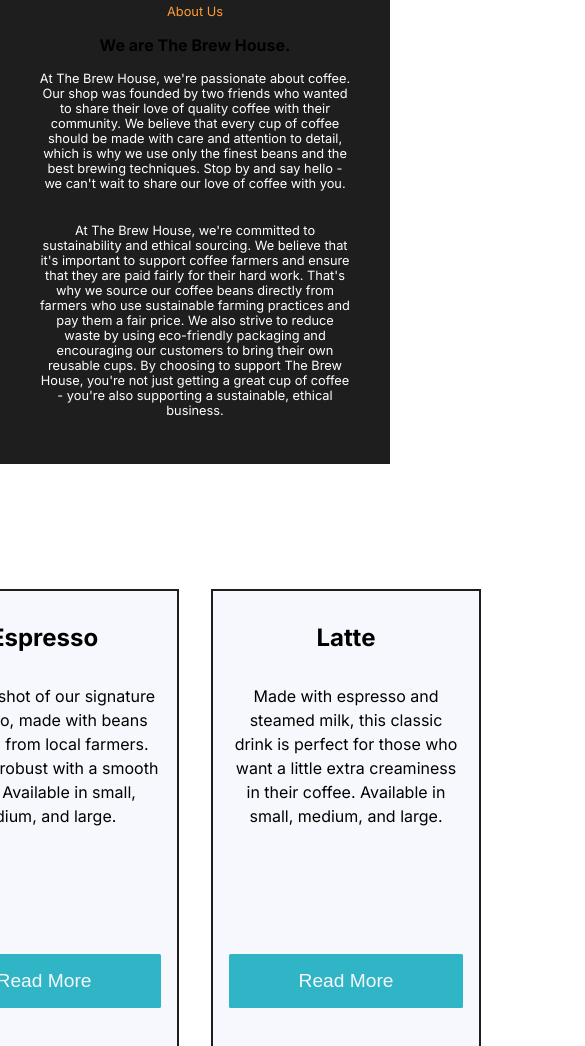
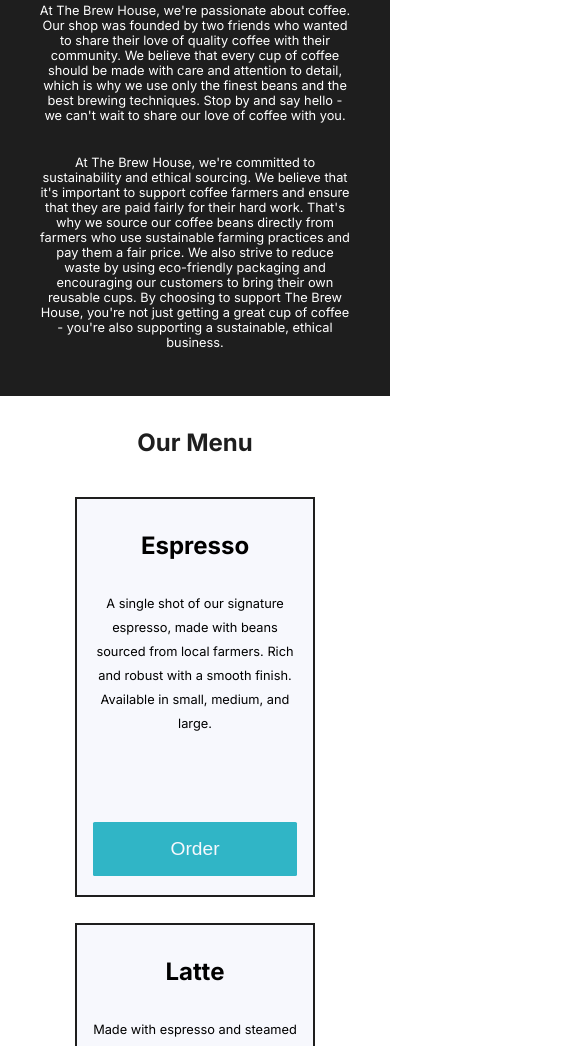
Before and after one commit to Daaanwi/thebrewhouse, a plain HTML site: page index.html in a window 390 px wide. Shown: the part 954-2000 px from the top of the page, 585 px wide, since content can reach past the window. Drawn offline with Linux system fonts and the light colour scheme.

Commit message:
Style and create the menu section responsive

```diff
--- a/index.html
+++ b/index.html
@@ -56,7 +56,7 @@
     </div>
     <div class="parallax--menu">
       <div class="menu--title">
-        <h1>Coffee Menu</h1>
+        <h1>Our Menu</h1>
       </div>
       <div class="menu--container">
         <div class="menu--card">
@@ -71,7 +71,7 @@
                 Available in small, medium, and large.
               </p>
             </div>
-            <button class="btn btn--order">Read More</button>
+            <button class="btn btn--order">Order</button>
           </div>
         </div>
         <div class="menu--card">
@@ -86,7 +86,7 @@
                 coffee. Available in small, medium, and large.
               </p>
             </div>
-            <button class="btn btn--order">Read More</button>
+            <button class="btn btn--order">Order</button>
           </div>
         </div>
         <div class="menu--card">
@@ -101,7 +101,7 @@
                 milk. Available in small and large.
               </p>
             </div>
-            <button class="btn btn--order">Read More</button>
+            <button class="btn btn--order">Order</button>
           </div>
         </div>
         <div class="menu--card">
@@ -116,7 +116,7 @@
                 has a strong, bold flavor with a creamy texture.
               </p>
             </div>
-            <button class="btn btn--order">Read More</button>
+            <button class="btn btn--order">Order</button>
           </div>
         </div>
         <div class="menu--card">
@@ -132,7 +132,24 @@
                 perfect indulgence on a chilly day.
               </p>
             </div>
-            <button class="btn btn--order">Read More</button>
+            <button class="btn btn--order">Order</button>
+          </div>
+        </div>
+        <div class="menu--card">
+          <div class="menu--card__header">
+            <h1>Americano</h1>
+          </div>
+          <div class="menu--card__content">
+            <div class="menu--card__content__text">
+              <p>
+                A classic coffee drink made with a shot of espresso and hot
+                water. The Americano has a bold, rich flavor that's similar to
+                drip coffee, but with a smoother, more nuanced taste. It's a
+                great choice for those who enjoy a strong cup of coffee without
+                the added milk or sweetness.
+              </p>
+            </div>
+            <button class="btn btn--order">Order</button>
           </div>
         </div>
       </div>
--- a/styles.css
+++ b/styles.css
@@ -14,13 +14,15 @@ body {
 }
 
 nav {
-  /* position: fixed; */
+  position: fixed;
   height: 8vh;
+  width: 100%;
   background-color: #1e1e1e;
 }
 
 .nav--items__container {
-  width: 1728px;
+  max-width: 1600px;
+  width: 100%;
   height: 100%;
   margin: auto;
   display: flex;
@@ -132,7 +134,7 @@ nav {
 .about--container h1 {
   margin: 1rem 0;
   font-size: 48px;
-    color: #d9d9d9"
+  color: #d9d9d9;
 }
 
 .about--container p {
@@ -141,11 +143,10 @@ nav {
   color: white;
 }
 
-
 /* MENU SECTION */
 .parallax--menu {
-  background-image: url("assets/background.jpg");
-  height: 75vh;
+  background-image: url("assets/background-menu.jpg");
+  height: 95vh;
   background-attachment: fixed;
   background-position: center;
   background-repeat: no-repeat;
@@ -161,25 +162,26 @@ nav {
 .menu--title h1 {
   font-size: 1.5rem;
   text-align: center;
-    color: white;
+  color: #1e1e1e;
 }
 
 .menu--container {
   display: grid;
-    grid-template-columns: 1fr 1fr 1fr 1fr 1fr;
+  grid-template-columns: repeat(6, 1fr);
+  grid-gap: 10px;
   justify-content: center;
   align-items: center;
   justify-items: center;
-    padding: 2rem 0;
+  /* padding: 2rem 0; */
   max-width: 1600px;
   margin: auto;
 }
 
 .menu--card {
-    width: 270px;
-    height: 480px;
+  width: 240px;
+  height: 400px;
   background-color: #f7f8fd;
-    margin: 0 1rem;
+  margin: 0.5rem;
   border: 2px solid #1e1e1e;
 }
 
@@ -208,6 +210,16 @@ nav {
   height: 50%;
 }
 
+.menu--card__content__text p {
+  font-size: 0.8rem;
+}
+
+@media (max-width: 1400px) {
+  .menu--container {
+    grid-template-columns: repeat(3, 1fr);
+  }
+}
+
 @media (max-width: 1200px) {
   .about--container h1 {
     font-size: 2rem;
@@ -221,11 +233,8 @@ nav {
 }
 
 @media (max-width: 1024px) {
-    .home-hero--container h1{
+  .home-hero--container h1 {
     font-size: 48px;
-    }
-    .menu--container {
-        grid-template-columns: 1fr 1fr;
   }
 }
 
@@ -236,6 +245,12 @@ nav {
   .about--container p {
     font-size: 0.9rem;
   }
+  .parallax--menu {
+    height: auto;
+  }
+  .menu--container {
+    grid-template-columns: repeat(2, 1fr);
+  }
 }
 
 @media (max-width: 480px) {
@@ -243,11 +258,11 @@ nav {
     font-size: 1rem;
     margin: 0 4px;
   }
-    .home-hero--container{
+  .home-hero--container {
     font-size: 28px;
     text-align: center;
   }
-    .home-hero--container h1{
+  .home-hero--container h1 {
     font-size: 28px;
   }
   .about--container {
@@ -260,4 +275,11 @@ nav {
   .about--container p {
     font-size: 0.8rem;
   }
+  .parallax--menu {
+    background-image: none;
+    background-color: white;
   }
+  .menu--container {
+    grid-template-columns: repeat(1, 1fr);
+  }
+}
```
Also changed, not shown: assets/background-menu.jpg (added). Lines whose indentation alone changed are shown as unchanged.
